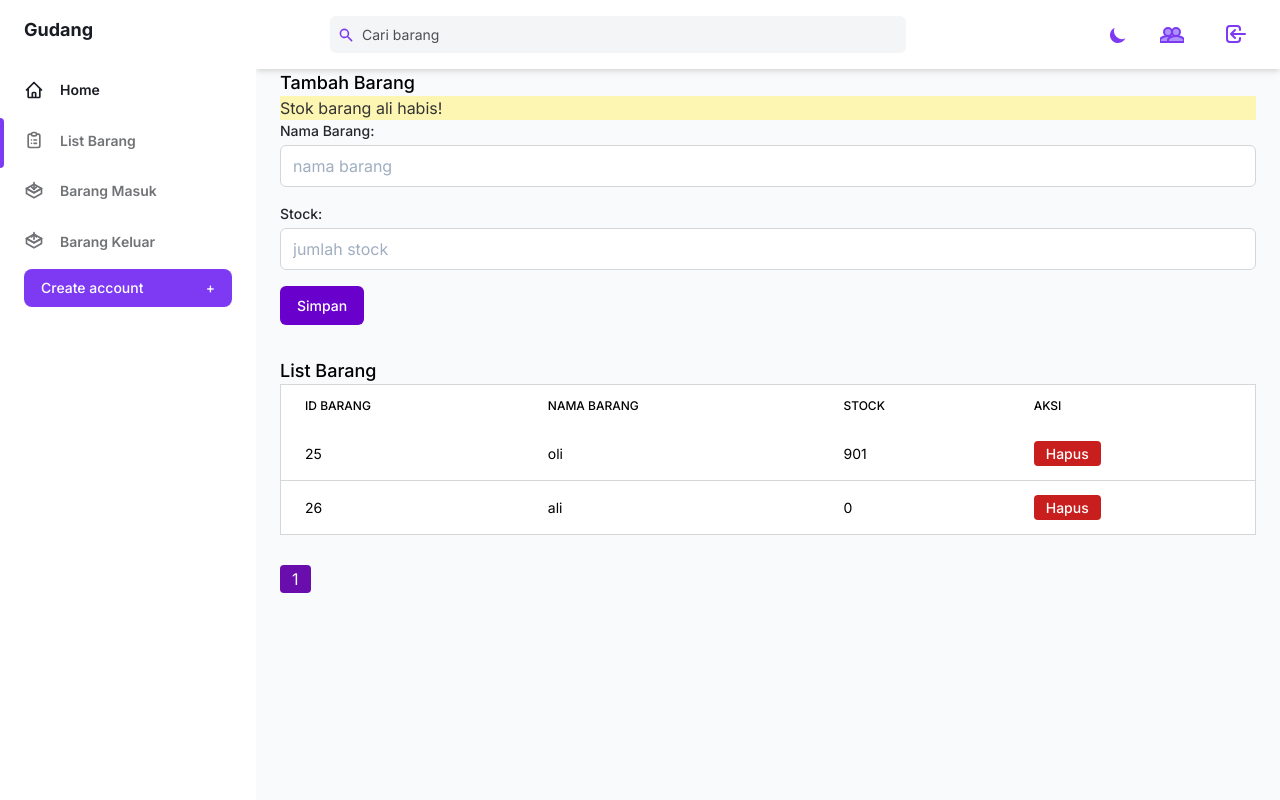
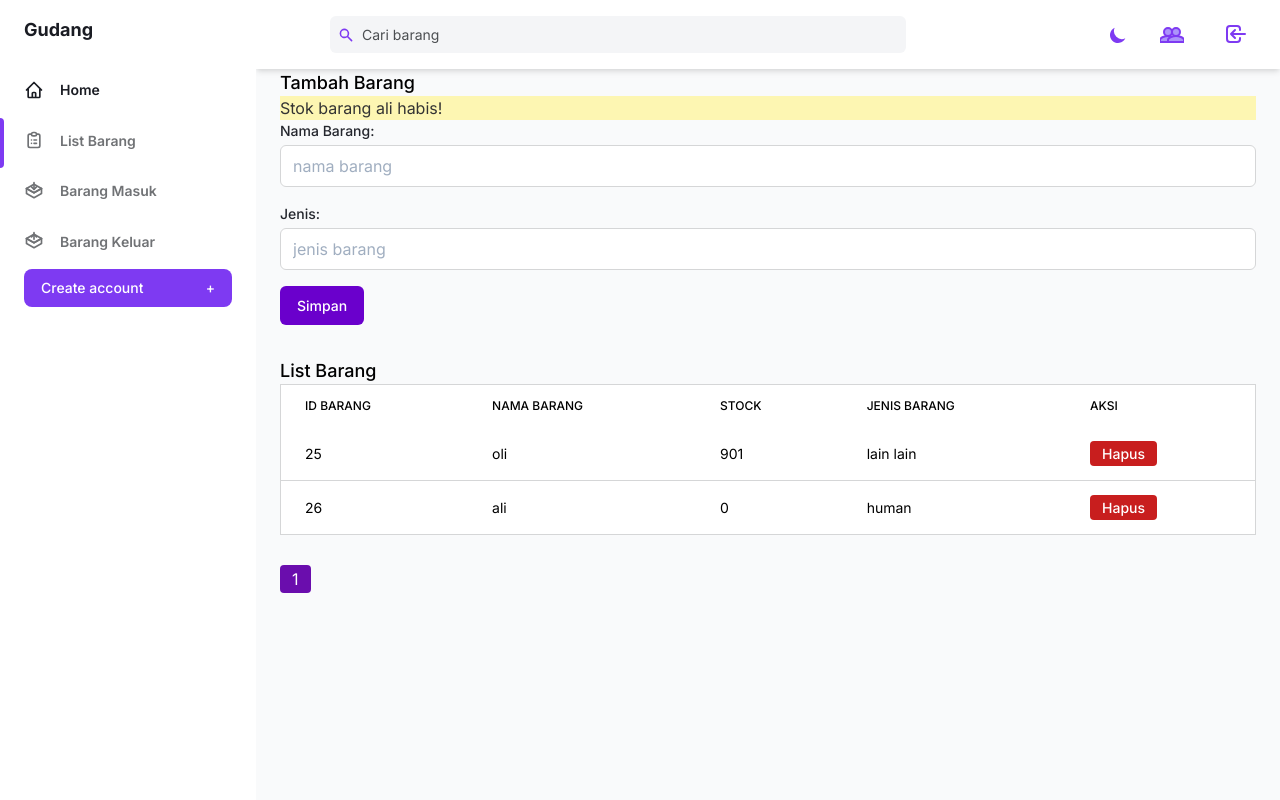
Before and after one commit to nekopride/project1, a PHP site: page /tambah_barang.php in a window 1280 px wide. Run offline with PHP 8.4, Linux system fonts and the light colour scheme; a user stored in the database is signed in; data comes from the database, SQL or seed files in the repository.

Commit message:
Add files via upload

```diff
--- a/barang_keluar.php
+++ b/barang_keluar.php
@@ -1,6 +1,10 @@
 <?php
 include 'config.php';
 session_start();
+if (!isset ($_SESSION["auth"])){
+	header ("Location:pages/login.php");
+	exit;
+}
 
 // Proses input barang keluar
 if (isset($_POST['submit'])) {
--- a/barang_masuk.php
+++ b/barang_masuk.php
@@ -1,6 +1,10 @@
 <?php
 include 'config.php';
 session_start();
+if (!isset ($_SESSION["auth"])){
+	header ("Location:pages/login.php");
+	exit;
+}
 
 $error_message = '';
 
--- a/tambah_barang.php
+++ b/tambah_barang.php
@@ -1,19 +1,21 @@
 <?php
 include 'config.php'; // Pastikan file ini mengandung informasi koneksi ke database
 session_start();
+if (!isset ($_SESSION["auth"])){
+	header ("Location:pages/login.php");
+	exit;
+}
 // Proses input barang baru
-
-
 if (isset($_POST['simpan'])) {
     $nama_barang = $_POST['nama_barang'];
-    $stock = $_POST['stock'];
+    $jenis = $_POST['jenis'];
 
     // Validasi input stok
     if ($stock < 0) {
         $_SESSION['error'] = 'Stok tidak boleh negatif';
     } else {
         // Menambahkan barang ke database
-        mysqli_query($connect, "INSERT INTO barang VALUES ('', '$nama_barang', '$stock')");
+        mysqli_query($connect, "INSERT INTO barang VALUES ('', '$nama_barang', '0','$jenis')");
         $_SESSION['success'] = 'Berhasil menambahkan data';
     }
 }
@@ -504,10 +506,11 @@ while ($row = $result_barang->fetch_assoc()) {
                 <input type="text" name="nama_barang" id="nama_barang" class="mt-1 block w-full px-3 py-2 bg-white border border-gray-300 rounded-md shadow-sm dark:border-gray-600 dark:bg-gray-700 focus:border-purple-400 focus:outline-none focus:shadow-outline-purple dark:text-gray-300 dark:focus:shadow-outline-gray sm:text-sm" placeholder="nama barang" required>
             </div>
             <div class="mb-4">
-                <label for="stock" class="block text-sm font-medium text-gray-700 dark:text-gray-200">Stock:</label>
-                <input type="number" name="stock" id="stock" class="mt-1 block w-full px-3 py-2 bg-white border border-gray-300 rounded-md shadow-sm dark:border-gray-600 dark:bg-gray-700 focus:border-purple-400 focus:outline-none focus:shadow-outline-purple dark:text-gray-300 dark:focus:shadow-outline-gray sm:text-sm" placeholder="jumlah stock" required>
+                <label for="jenis" class="block text-sm font-medium text-gray-700 dark:text-gray-200">Jenis:</label>
+                <input type="text" name="jenis" id="jenis" class="mt-1 block w-full px-3 py-2 bg-white border border-gray-300 rounded-md shadow-sm dark:border-gray-600 dark:bg-gray-700 focus:border-purple-400 focus:outline-none focus:shadow-outline-purple dark:text-gray-300 dark:focus:shadow-outline-gray sm:text-sm" placeholder="jenis barang" required>
             </div>
             <input type="submit" name="simpan" value="Simpan" class="inline-flex justify-center py-2 px-4 border border-transparent shadow-sm text-sm font-medium rounded-md text-white focus:outline-none focus:ring-2 focus:ring-offset-2 focus:ring-indigo-500" style="background-color: #6A00CC; hover: background-color: #7A00DD;">
+
 
         </form>
 
@@ -519,6 +522,7 @@ while ($row = $result_barang->fetch_assoc()) {
                 <th scope="col" class="px-6 py-3 text-left text-xs font-medium text-gray-300 dark:text-gray-200 uppercase tracking-wider">ID Barang</th>
                 <th scope="col" class="px-6 py-3 text-left text-xs font-medium text-gray-300 dark:text-gray-200 uppercase tracking-wider">Nama Barang</th>
                 <th scope="col" class="px-6 py-3 text-left text-xs font-medium text-gray-300 dark:text-gray-200 uppercase tracking-wider">Stock</th>
+                <th scope="col" class="px-6 py-3 text-left text-xs font-medium text-gray-300 dark:text-gray-200 uppercase tracking-wider">Jenis Barang</th>
                 <th scope="col" class="px-6 py-3 text-left text-xs font-medium text-gray-300 dark:text-gray-200 uppercase tracking-wider">Aksi</th>
             </tr>
 
@@ -532,6 +536,7 @@ while ($row = $result_barang->fetch_assoc()) {
                             <td class='px-6 py-4 whitespace-nowrap text-sm text-gray-300 dark:text-gray-200'>" . $row['id_barang'] . "</td>
                             <td class='px-6 py-4 whitespace-nowrap text-sm text-gray-300 dark:text-gray-200'>" . $row['nama_barang'] . "</td>
                             <td class='px-6 py-4 whitespace-nowrap text-sm text-gray-300 dark:text-gray-200'>" . $row['stock'] . "</td>
+                            <td class='px-6 py-4 whitespace-nowrap text-sm text-gray-300 dark:text-gray-200'>" . $row['jenis'] . "</td>
                             <td class='px-6 py-4 whitespace-nowrap text-right text-sm font-medium'>
                             <a href='barang_hapus.php?id=" . $row["id_barang"] . "' style='background-color: #c81e1e;' class='text-white px-3 py-1 rounded hover:bg-red-700'>Hapus</a>
                             </td>
```
Also changed, not shown: pages/user_add.php (+8 -0 lines).
